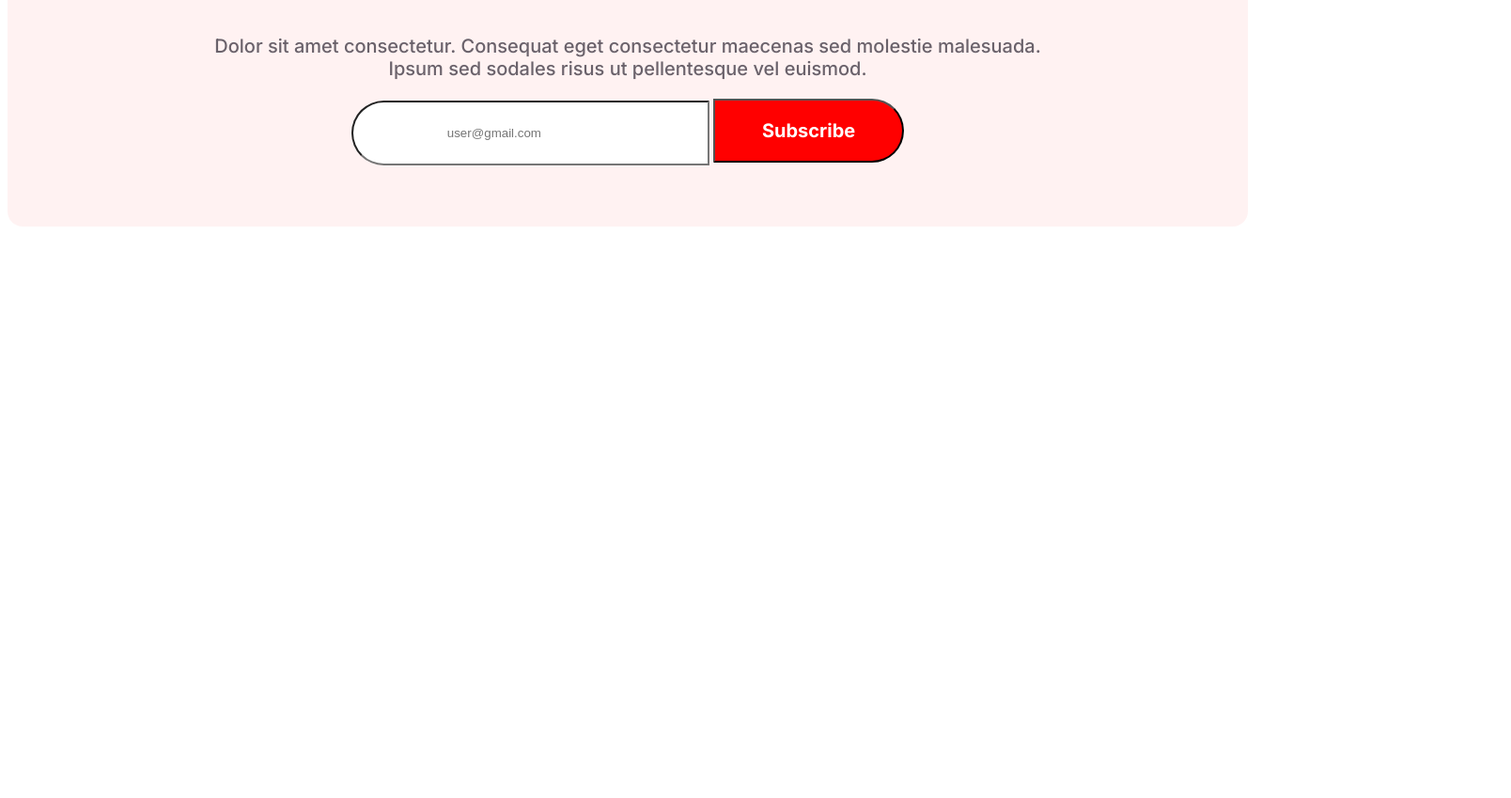
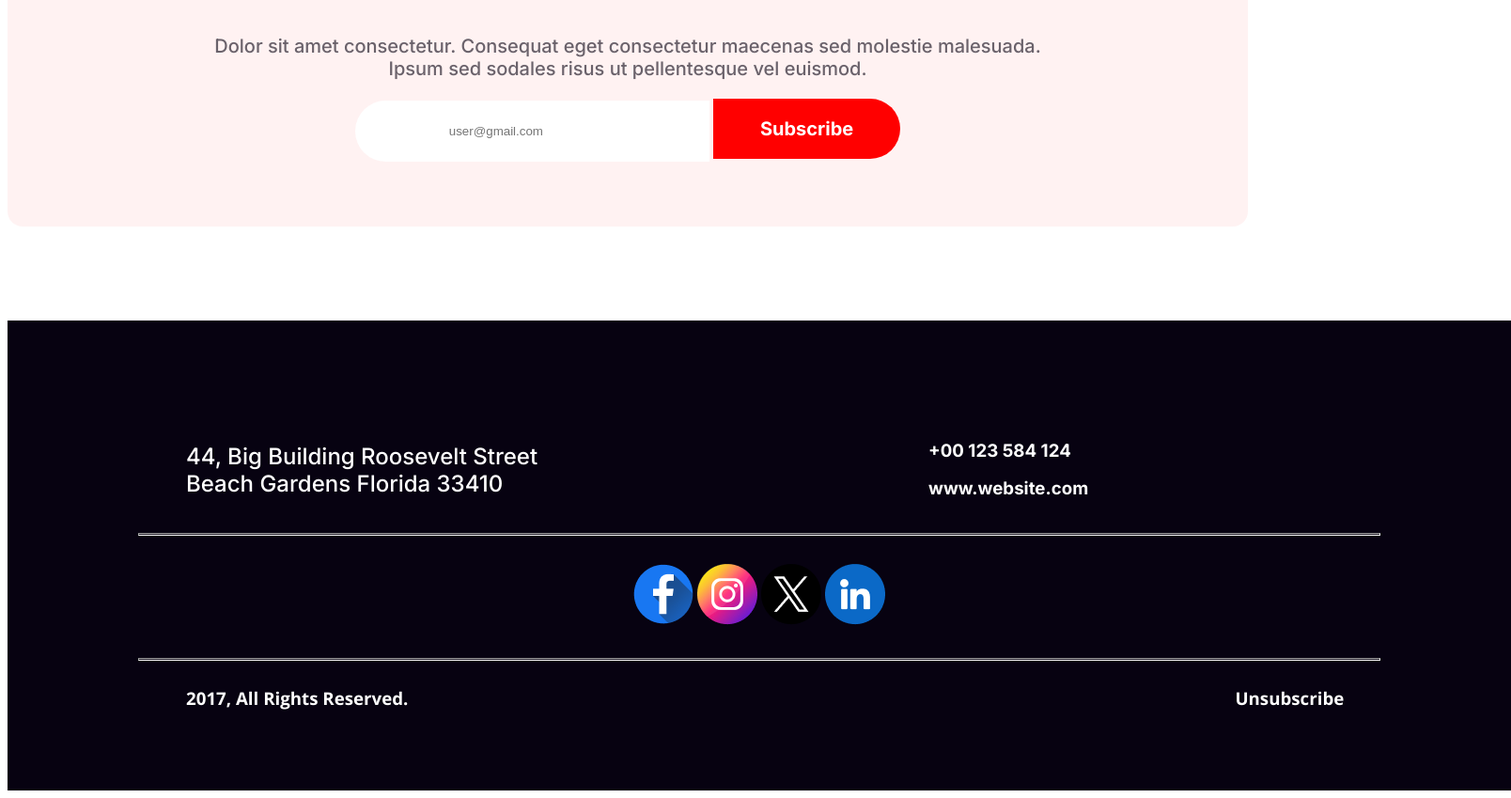
Before and after one commit to rebahaider/assignment-1, a plain HTML site: page index.html in a window 1280 px wide. Shown: the part 4541-5390 px from the top of the page at 94% size, 1608 px wide, since content can reach past the window. Before the commit the page ends 4790 px from the top, so only its background shows below. Drawn offline with nearby package versions, Linux system fonts and the light colour scheme.

Commit message:
added footer

```diff
--- a/index.html
+++ b/index.html
@@ -70,9 +70,29 @@
             <div class="button-style">
                 <input class="text" type="email" name="" id="" placeholder="user@gmail.com">
                 <input class="button-shape" type="submit" name="" id="" value="Subscribe">
-                <!-- <button class="button-shape">Subscribe</button> -->
             </div>
         </section>
     </main>
+    <footer class="footer">
+        <div class="first-part">
+            <h3 class="l-part">44, Big Building Roosevelt Street
+                Beach Gardens Florida 33410</h3>
+             <div class="r-part">
+                <h3>+00 123 584 124 <br> www.website.com</h3>
+            </div>
+        </div>
+        <hr>
+        <div class="icon-part">
+            <img src="resources/Facebook.png" alt="Facebook">
+            <img src="resources/Instagram.png" alt="Instagram">
+            <img src="resources/Twitter.png" alt="Twitter">
+            <img src="resources/Linkedin.png" alt="Linkedin">
+        </div>
+        <hr>
+        <div class="last-part">
+            <h3 class="last-p">2017, All Rights Reserved.</h3>
+            <h3>Unsubscribe</h3>
+        </div>
+    </footer>
 </body>
 </html>
--- a/style.css
+++ b/style.css
@@ -175,7 +175,8 @@ header{
     border-radius: 50px 0 0 50px;
     padding: 25px 100px;
     background-color: #FFF;
-
+    border: none;
+    outline: none;
 }
 .button-shape{
     background-color: #F00;
@@ -186,4 +187,52 @@ header{
     font-weight: 600;
     color: #FFF;
     text-align: center;
+    border: none;
+    box-shadow: none;
 }
+.footer{
+    background: #070211;
+    width: 1600px;
+    height: 500px;
+    margin: 0 auto;
+    margin-top: 100px;
+}
+.first-part{
+    display: flex;
+}
+.l-part{
+    margin-top: 130px;
+    margin-left: 190px;
+    margin-right: 400px;
+    width: 390px;
+    color: #FFF;
+    font-family: Inter;
+    font-weight: 500;
+    font-size: 24px;
+}
+.r-part{
+    margin-top: 100px;
+    color: #FFF;
+    font-family: Inter;
+    font-weight: 500;
+    font-size: 16px;
+    line-height: 40px;
+}
+hr{
+    background: rgba(255, 255, 255, 0.15);
+    width: 1320px;
+    height: 1px;
+}
+.icon-part {
+    text-align: center;
+    margin-top: 30px;
+    margin-bottom: 30px;
+}
+.last-part{
+    display: flex;
+    color: #FFF;
+    gap: 880px;
+}
+.last-p{
+    margin-left: 190px;
+}
```
